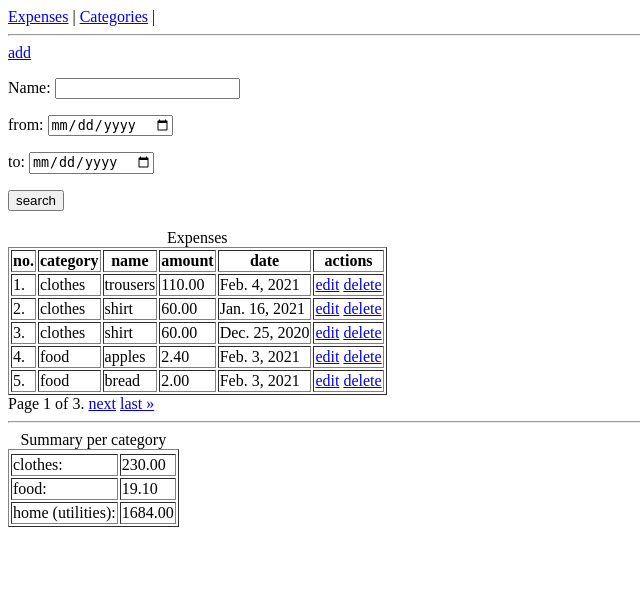
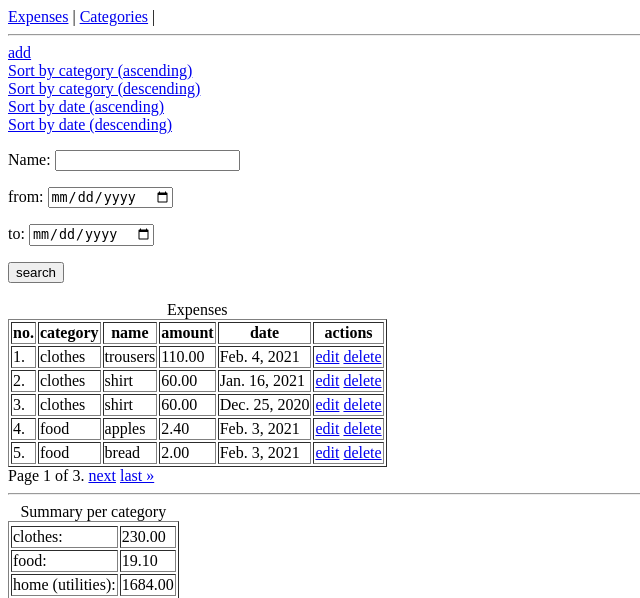
Before and after one commit to Nick-Mokrytsyi/project, a Django app: page /expenses/expense/list/?sort_by=category in a window 1280 px wide. Shown: the top 598 px of the page, without its empty margins (0-640 px from the left). Run offline with Django 4.2, Linux system fonts and the light colour scheme; data comes from the database, SQL or seed files in the repository.

Commit message:
add the links for sorting by date(asc/desc) and category(asc/desc)

```diff
--- a/expenses/templates/expenses/expense_list.html
+++ b/expenses/templates/expenses/expense_list.html
@@ -1,13 +1,30 @@
 {% extends "base.html" %}
 
 {% block content %}
-
+    <div>
         <a href="{% url 'expenses:expense-create' %}">add</a>
         <br>
+        <a href="?sort_by=category">Sort by category (ascending)</a>
+        <br>
+        <a href="?sort_by=category_desc">Sort by category (descending)</a>
+        <br>
+        <a href="?sort_by=date">Sort by date (ascending)</a>
+        <br>
+        <a href="?sort_by=date_desc">Sort by date (descending)</a>
+
+        {#to tell you truth this block of code help me to do GOOGLE/STACKOVERFLOW        #}
+        {#        <a href="?sort_by=category{% if sort_by == 'category' %}_desc{% endif %}{% if category_ids %}&{% endif %}{% for category_id in category_ids %}category=#}
+        {#            {{ category_id }}{% if not forloop.last %}&{% endif %}{% endfor %}">Sort by category#}
+        {#            {% if sort_by == 'category' %} (desc){% endif %}</a>#}
+        {#        <br>#}
+        {#        <a href="?sort_by=date{% if sort_by == 'date' %}_desc{% endif %}{% if category_ids %}&{% endif %}{% for category_id in category_ids %}category=#}
+        {#            {{ category_id }}{% if not forloop.last %}&{% endif %}{% endfor %}">Sort by date{% if sort_by == 'date' %}#}
+        {#            (desc){% endif %}</a>#}
+    </div>
 
 
     <form method="get" action="">
-  {{form.as_p}}
+        {{ form.as_p }}
         <button type="submit">search</button>
     </form>
     <br>
@@ -31,7 +48,7 @@
                 <td>{{ obj.category|default:"-" }}</td>
                 <td>{{ obj.name|default:"-" }}</td>
                 <td>{{ obj.amount|floatformat:2 }}</td>
-		<td>{{obj.date}}</td>
+                <td>{{ obj.date }}</td>
                 <td>
                     <a href="{% url 'expenses:expense-edit' obj.id %}">edit</a>
                     <a href="{% url 'expenses:expense-delete' obj.id %}">delete</a>
@@ -52,8 +69,8 @@
         <tr>
             {% for category, total in summary_per_category.items %}
                 <tr>
-		<td>{{category}}:</td>
-		<td>{{total|floatformat:2}}</td>
+                    <td>{{ category }}:</td>
+                    <td>{{ total|floatformat:2 }}</td>
                 </tr>
             {% endfor %}
         </tr>
```
Lines whose indentation alone changed are shown as unchanged.
